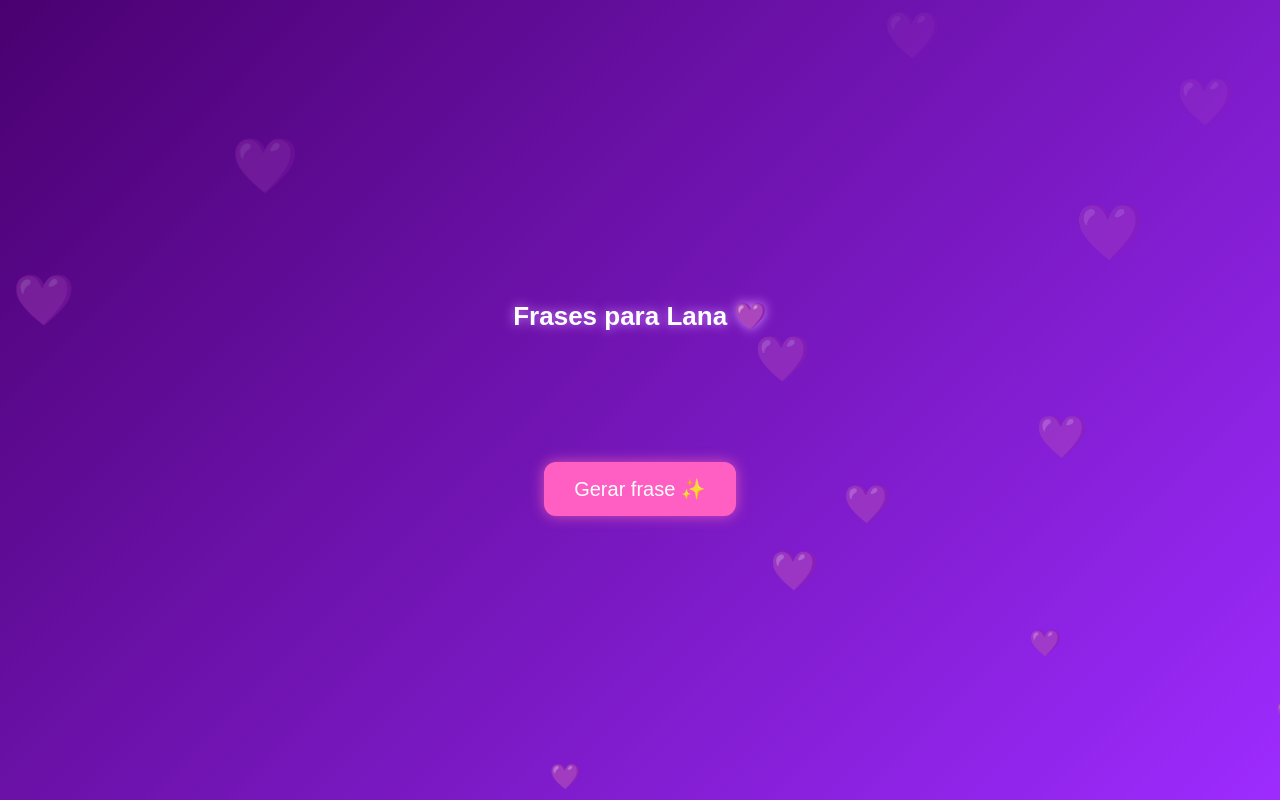
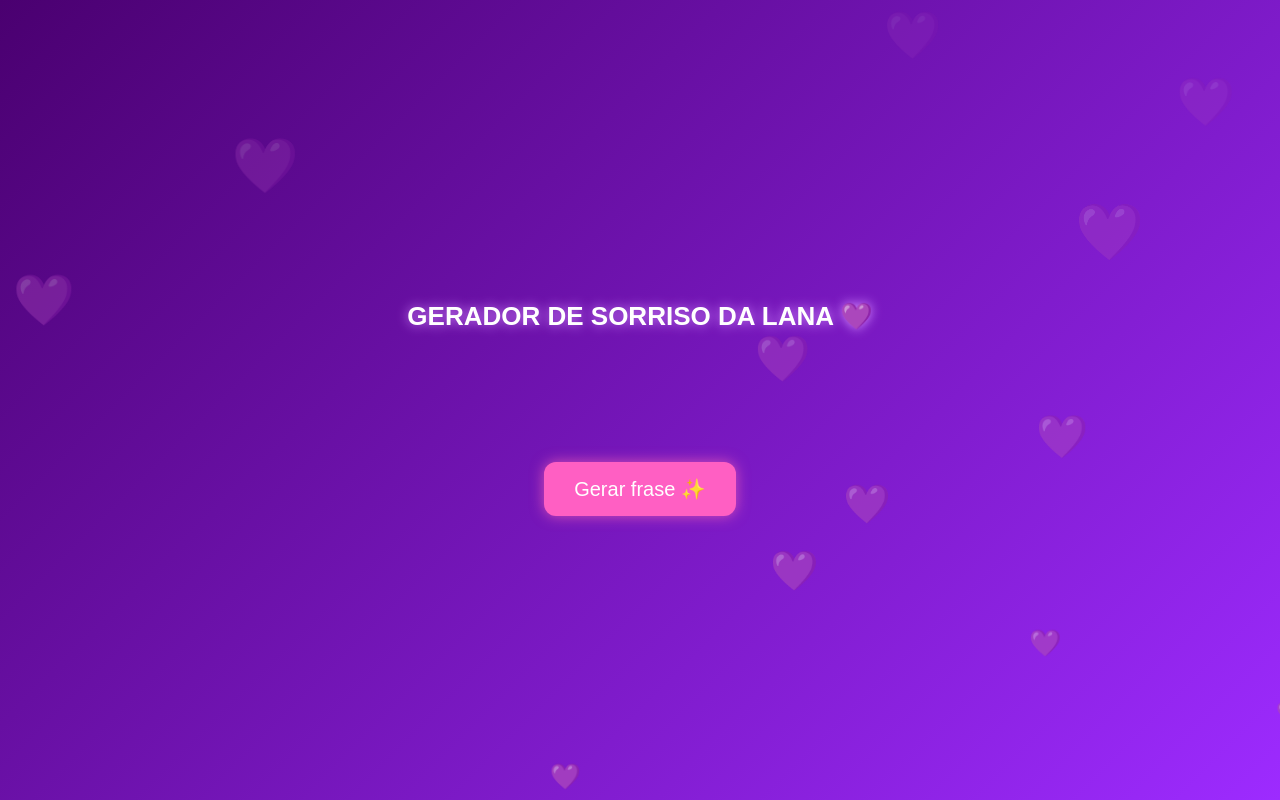
Before and after one commit to vinic234-cmyk/https-lanalucasaishi.github.io-jogo-da-lana, a plain HTML site: page index.html in a window 1280 px wide. Drawn offline with Linux system fonts and the light colour scheme.

Commit message:
Update index.html

```diff
--- a/index.html
+++ b/index.html
@@ -8,7 +8,7 @@
 </head>
 <body>
 
-  <h1>Frases para Lana 💜</h1>
+  <h1>GERADOR DE SORRISO DA LANA 💜</h1>
 
   <div id="fraseBox"></div>
 
```
